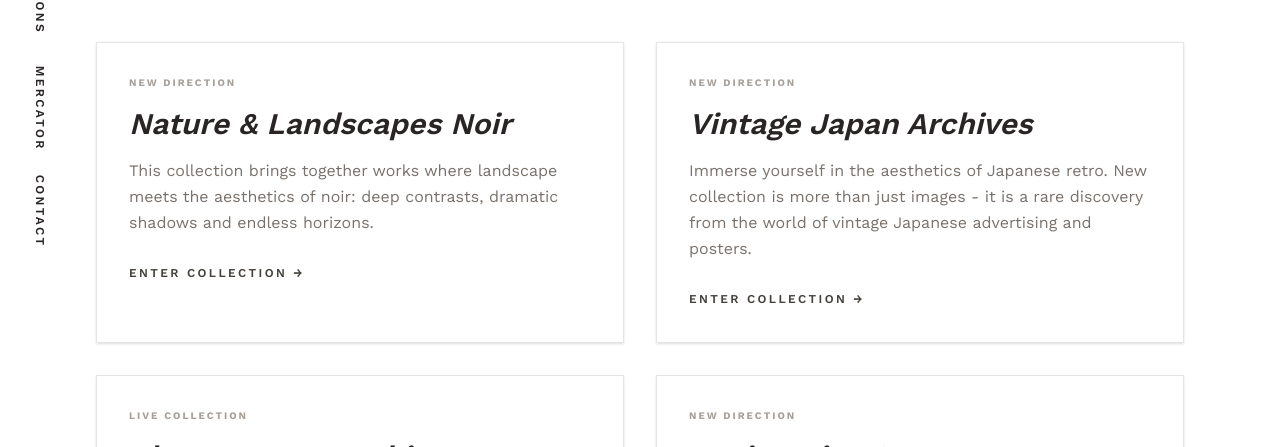
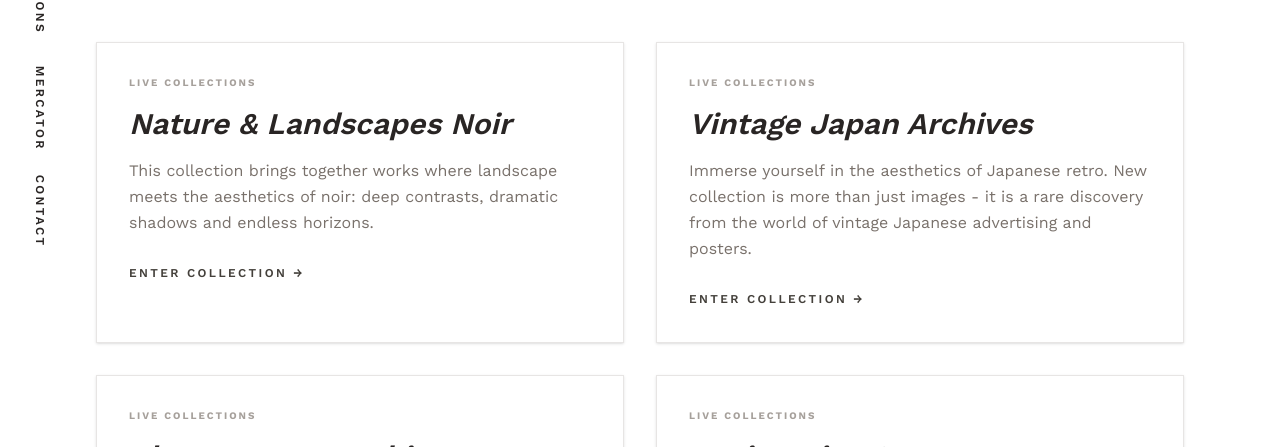
Before and after one commit to SoddTodd/mercator, a Next.js app: page / in a window 1280 px wide. Shown: the part 353-800 px from the top of the page. Built offline with nearby package versions, Linux system fonts and the light colour scheme.

Commit message:
Set collections live and update status labeling

```diff
--- a/app/admin/page.tsx
+++ b/app/admin/page.tsx
@@ -39,7 +39,7 @@ const EMPTY_CHAPTER: Chapter = {
   seoTitle: '',
   seoDescription: '',
   href: '',
-  status: 'New direction',
+  status: 'Live Collections',
   isLive: false,
 };
 
@@ -583,10 +583,9 @@ export default function AdminPage() {
                 <select
                   className="w-full border border-stone-300 rounded px-3 py-2"
                   value={chapterForm.status}
-                  onChange={(e) => setChapterForm((prev) => ({ ...prev, status: e.target.value === 'Live collection' ? 'Live collection' : 'New direction' }))}
+                  onChange={() => setChapterForm((prev) => ({ ...prev, status: 'Live Collections' }))}
                 >
-                  <option value="New direction">New direction</option>
-                  <option value="Live collection">Live collection</option>
+                  <option value="Live Collections">Live Collections</option>
                 </select>
               </label>
               <label className="text-sm flex items-center gap-3 mt-6">
@@ -595,7 +594,7 @@ export default function AdminPage() {
                   checked={chapterForm.isLive}
                   onChange={(e) => setChapterForm((prev) => ({ ...prev, isLive: e.target.checked }))}
                 />
-                <span>Live collection</span>
+                <span>Live Collections</span>
               </label>
             </div>
           )}
--- a/app/api/chapters/route.ts
+++ b/app/api/chapters/route.ts
@@ -33,7 +33,7 @@ export async function POST(req: NextRequest) {
       seoTitle: body.seoTitle?.toString()?.trim() || body.title?.toString()?.trim() || 'Untitled chapter',
       seoDescription: body.seoDescription?.toString()?.trim() || body.description?.toString() || '',
       href: body.href?.toString()?.trim() || `/collections/${body.slug?.toString()?.trim() || ''}`,
-      status: body.status === 'Live collection' ? 'Live collection' : 'New direction',
+      status: 'Live Collections',
       isLive: Boolean(body.isLive),
     };
 
--- a/data/chapters.json
+++ b/data/chapters.json
@@ -9,8 +9,8 @@
     "seoTitle": "Nature & Landscapes Noir",
     "seoDescription": "Atmospheric monochrome nature compositions and moody wide-format landscapes.",
     "href": "/collections/nature-landscapes-noir",
-    "status": "New direction",
-    "isLive": false
+    "status": "Live Collections",
+    "isLive": true
   },
   {
     "id": "02",
@@ -22,8 +22,8 @@
     "seoTitle": "Vintage Japan Archives",
     "seoDescription": "Immerse yourself in the aesthetics of Japanese retro. New collection is more than just images - it is a rare discovery from the world of vintage Japanese advertising and posters.",
     "href": "/collections/vintage-japan-archives",
-    "status": "New direction",
-    "isLive": false
+    "status": "Live Collections",
+    "isLive": true
   },
   {
     "id": "03",
@@ -35,7 +35,7 @@
     "seoTitle": "The Mercator Archives",
     "seoDescription": "Exquisite cartographic prints to decorate your study, living room or library. Carefully restored details, antique aesthetics and the noble shades of old paper. These maps will become a status accent in your interior and a unique gift for collectors and connoisseurs of vintage style.",
     "href": "/collections/the-mercator-archives",
-    "status": "Live collection",
+    "status": "Live Collections",
     "isLive": true
   },
   {
@@ -48,7 +48,7 @@
     "seoTitle": "Engineering & Patents",
     "seoDescription": "The collection features iconic drawings of humanity's greatest inventions. High-quality reproductions of patents for legendary devices are a stylish way to highlight your passion for your work and decorate your workspace with a historical artefact.",
     "href": "/collections/engineering-patents",
-    "status": "New direction",
-    "isLive": false
+    "status": "Live Collections",
+    "isLive": true
   }
 ]
--- a/lib/chapters-store.ts
+++ b/lib/chapters-store.ts
@@ -13,7 +13,7 @@ function normalizeChapter(input: Chapter): Chapter {
     heroImage: input.heroImage || '',
     seoTitle: input.seoTitle || input.title,
     seoDescription: input.seoDescription || input.description,
-    status: input.status || 'New direction',
+    status: input.status || 'Live Collections',
     isLive: Boolean(input.isLive),
   };
 }
--- a/lib/chapters.ts
+++ b/lib/chapters.ts
@@ -8,7 +8,7 @@ export type Chapter = {
   seoTitle?: string;
   seoDescription?: string;
   href: string;
-  status: 'Live collection' | 'New direction';
+  status: 'Live Collections';
   isLive: boolean;
 };
 
@@ -23,8 +23,8 @@ export const DEFAULT_CHAPTERS: Chapter[] = [
     seoTitle: 'Nature & Landscapes Noir Posters',
     seoDescription: 'Atmospheric monochrome nature and landscape poster collection.',
     href: '/collections/nature-landscapes-noir',
-    status: 'New direction',
-    isLive: false,
+    status: 'Live Collections',
+    isLive: true,
   },
   {
     id: '02',
@@ -36,8 +36,8 @@ export const DEFAULT_CHAPTERS: Chapter[] = [
     seoTitle: 'Vintage Japan Archives Posters',
     seoDescription: 'Curated vintage Japan inspired poster chapter.',
     href: '/collections/vintage-japan-archives',
-    status: 'New direction',
-    isLive: false,
+    status: 'Live Collections',
+    isLive: true,
   },
   {
     id: '03',
@@ -49,7 +49,7 @@ export const DEFAULT_CHAPTERS: Chapter[] = [
     seoTitle: 'The Mercator Archives Posters',
     seoDescription: 'Historical atlas posters from The Mercator Archives.',
     href: '/collections/the-mercator-archives',
-    status: 'Live collection',
+    status: 'Live Collections',
     isLive: true,
   },
   {
@@ -62,8 +62,8 @@ export const DEFAULT_CHAPTERS: Chapter[] = [
     seoTitle: 'Engineering & Patents Posters',
     seoDescription: 'Technical engineering and patent-era poster collection.',
     href: '/collections/engineering-patents',
-    status: 'New direction',
-    isLive: false,
+    status: 'Live Collections',
+    isLive: true,
   },
 ];
 
```
Also changed, not shown: data/maps.json (+104 -104 lines).
